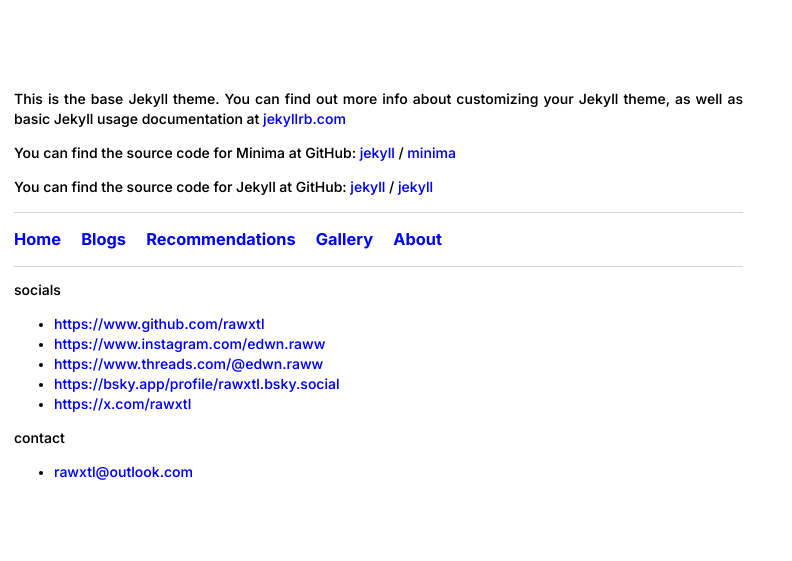
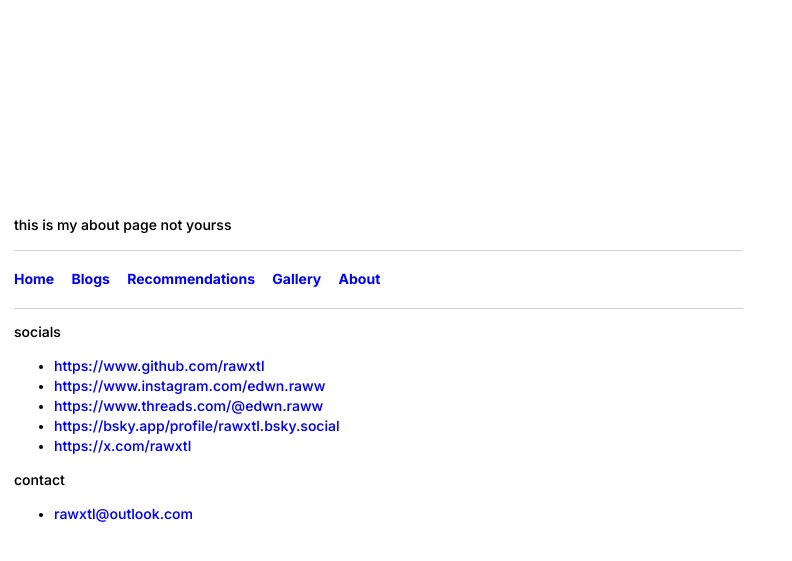
Before and after one commit to rawxtl/rawxtl.github.io, a Jekyll site: the page built from about.md, in a window 1280 px wide. Shown: the top 561 px of the page, without its empty margins (0-792 px from the left). Built offline with Jekyll 4.4.1, drawn with Linux system fonts in a browser that asks for light colours; some web fonts are replaced.

Commit message:
(Ad) All pages

```diff
--- a/_includes/nav.html
+++ b/_includes/nav.html
@@ -1,8 +1,8 @@
 <nav>
         <hr />
-        <h3>
+        <h4>
                 {% for link in site.data.nav %}
                 <a href="{{ link.url }}" class="gap"> {{ link.name }}</a>
                 {% endfor %}
-        </h3>
+        </h4>
 </nav>
--- a/_layouts/blog.html
+++ b/_layouts/blog.html
@@ -19,7 +19,7 @@
                         <p class="dim">TL;DR - {{ page.tldr }}</p>
 
                         <p class="dim">
-                                <span class="gap">Date: {{ page.date }}</span>
+                                <span class="gap">Date: {{ page.date | date: "%Y-%m-%d" }}</span>
                                 <span class="gap">
                                         Credits: {{ page.credits }}
                                 </span>
@@ -27,7 +27,6 @@
                         <hr />
                 </header>
                 <main>{{content}}</main>
-                <br />
                 {% include nav.html %} {% include footer.html %}
         </body>
 </html>
--- a/about.md
+++ b/about.md
@@ -1,18 +1,8 @@
 ---
 layout: default
-title: About
+title: about
 permalink: /about/
 ---
 
-This is the base Jekyll theme. You can find out more info about customizing your Jekyll theme, as well as basic Jekyll usage documentation at [jekyllrb.com](https://jekyllrb.com/)
 
-You can find the source code for Minima at GitHub:
-[jekyll][jekyll-organization] /
-[minima](https://github.com/jekyll/minima)
-
-You can find the source code for Jekyll at GitHub:
-[jekyll][jekyll-organization] /
-[jekyll](https://github.com/jekyll/jekyll)
-
-
-[jekyll-organization]: https://github.com/jekyll
+this is my about page not yourss
--- a/assets/css/global.css
+++ b/assets/css/global.css
@@ -17,7 +17,7 @@
 }
 
 body {
-        margin: 10vh 0 40vh 0;
+        margin: 24vh 0 40vh 0;
         padding: 0;
 }
 
@@ -96,7 +96,7 @@ blockquote {
 }
 
 .gap {
-        padding-right: 1em;
+        padding-right: 14px;
 }
 
 .highlight {
```
Also changed, not shown: _data/photography.yml (added, +14 -0 lines), _posts/2025-08-03-making_portfolio.md (added, +13 -0 lines), blogs.md (added, +15 -0 lines), gallery.md (added, +9 -0 lines), recommendations.md (added, +20 -0 lines), _posts/2025-08-03-making-portfolio.md (deleted).
